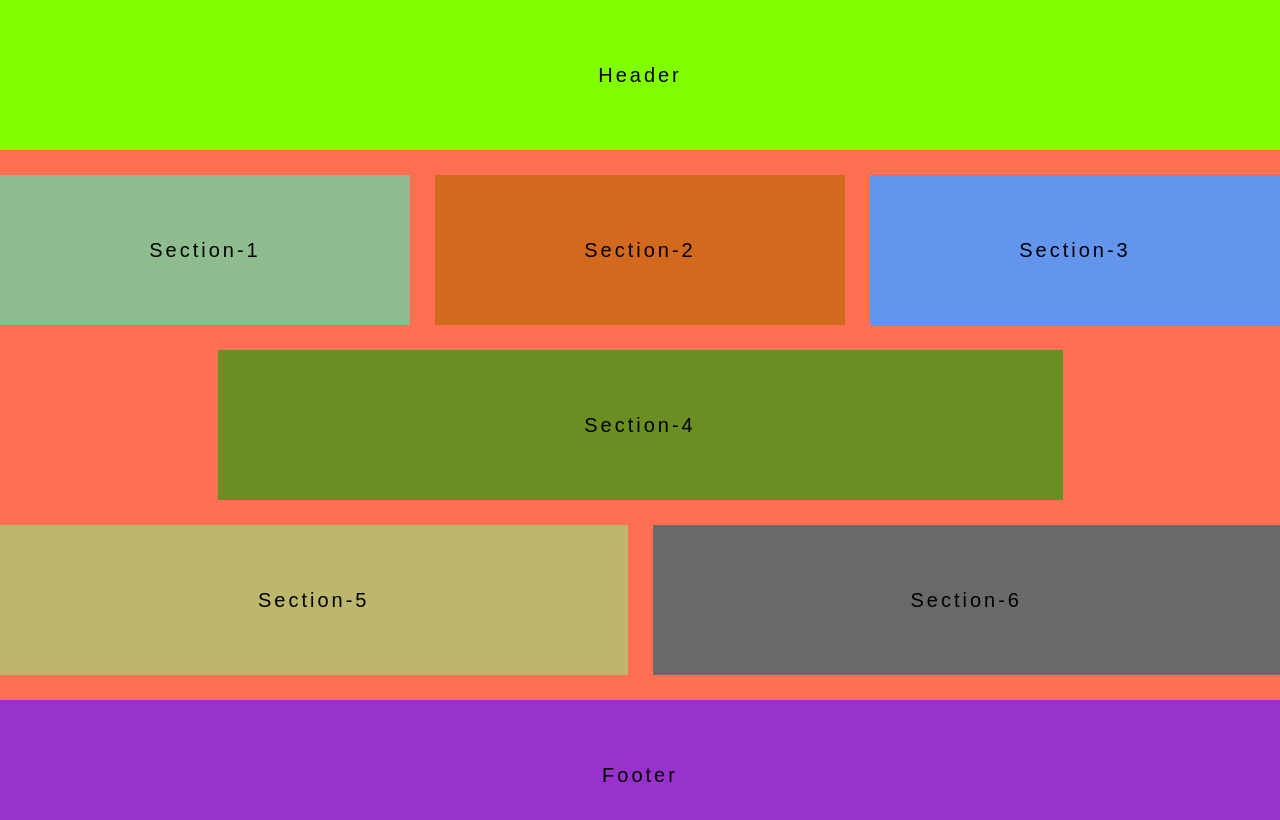
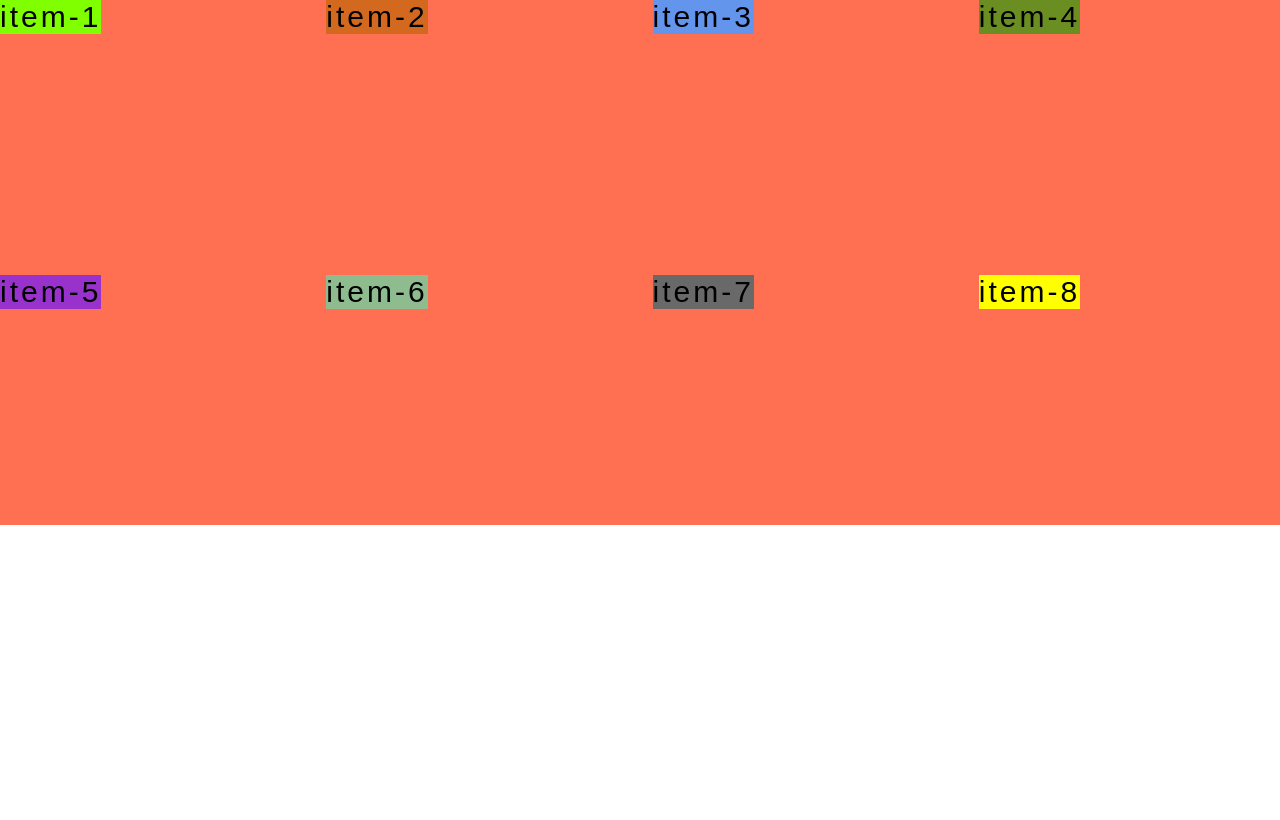
Before and after one commit to joepasss/sass_study, a React (Create React App) app in the folder grid-layout/: page / in a window 1280 px wide. Shown: the top 820 px of the page. Built offline with nearby package versions, Linux system fonts and the light colour scheme.

Commit message:
The Justify, Align & Place Content Properties

```diff
--- a/grid-layout/src/App.tsx
+++ b/grid-layout/src/App.tsx
@@ -1,11 +1,11 @@
 import { FC } from 'react';
 
-import { GridTemplateArea } from './sections/gridTemplateArea/GridTemplateArea';
+import { GridContainer } from './sections/gridContainer/GridContainer';
 
 export const App: FC = () => {
   return (
     <div className='App'>
-      <GridTemplateArea />
+      <GridContainer />
     </div>
   );
 };
--- a/grid-layout/src/sections/gridContainer/gridContainer.scss
+++ b/grid-layout/src/sections/gridContainer/gridContainer.scss
@@ -4,16 +4,27 @@ section.grid-container {
   background-color: #ff7052;
 
   display: grid;
+
+  grid-template-columns: repeat(4, 1fr);
+  grid-template-rows: repeat(2, 250px);
+
   gap: 25px;
 
-  // // No Repeat function is involved
-  // grid-template-columns: [col-start-1] 150px [col-end-1 col-start-2] 200px [col-end-2 col-start-3] 250px [col-end-3 col-start-4] 300px [col-end-4 col-end];
+  // justify-items: stretch; // default
+  // justify-items: start;
+  // justify-items: end;
+  // justify-items: center;
 
-  // grid-template-rows: [row-start-1] 200px [row-end-1 row-start-2] 250px [row-end-2];
+  // align-items: stretch; // default
+  // align-items: start;
+  // align-items: end;
+  // align-items: center;
 
-  // Repeat function involved
-  grid-template-columns: repeat(4, [col-start] 150px [col-end]);
-  grid-template-rows: repeat(2, [row-start] 200px [row-end]);
+  // Place Items Property (Shorthand for align-items and justify items
+  // value = <align-items> <justify-items>
+  // place-items: center center;
+  // place-items: start center;
+  place-items: start start;
 
   div.item {
     font-size: 30px;
@@ -24,25 +35,14 @@ section.grid-container {
 
   div.item-1 {
     background-color: chartreuse;
-
-    // // Change the position
-    // grid-column: col-start-4 / col-end-4;
-    // grid-row: row-start-2 / row-end-2;
   }
 
   div.item-2 {
     background-color: chocolate;
-
-    // // Span the item
-    // grid-column: col-start-1 / col-end;
   }
 
   div.item-3 {
     background-color: cornflowerblue;
-
-    // // Change The Positon (repeat Function)
-    // grid-column: col-start 4 / col-end 4;
-    // grid-row: row-start 2 / row-end 2;
   }
 
   div.item-4 {
@@ -59,10 +59,6 @@ section.grid-container {
 
   div.item-7 {
     background-color: dimgray;
-
-    // spanning (repeat function)
-    grid-column: col-start 2 / col-end 4;
-    grid-row: row-start 2 / row-end 2;
   }
 
   div.item-8 {
```
